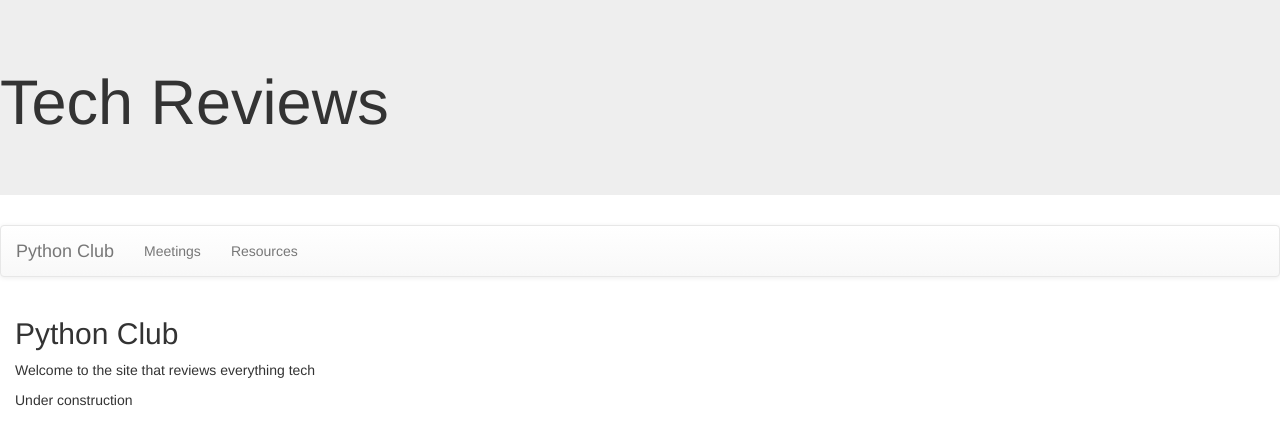
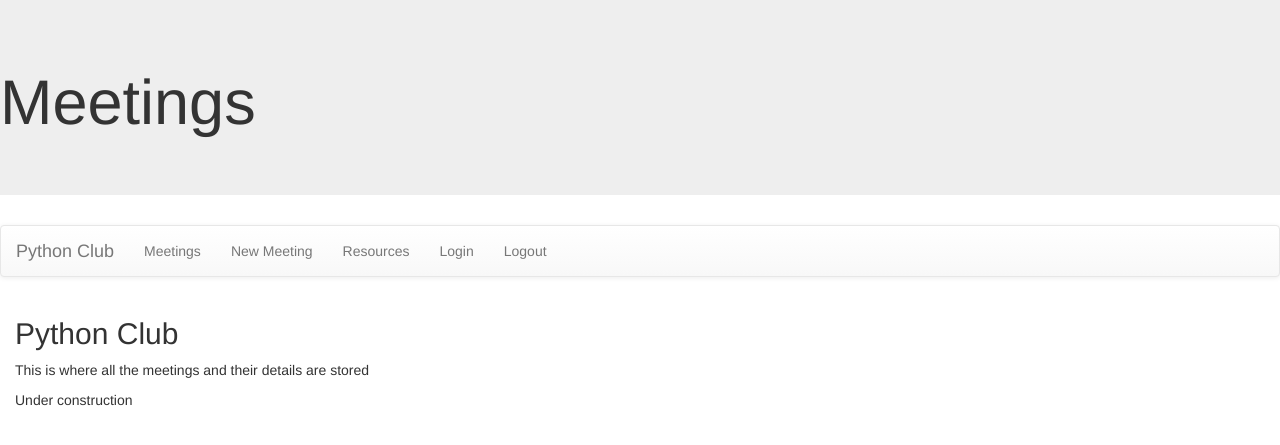
Before and after one commit to jmgarza94/itc172, a Django app: page /Club/ in a window 1280 px wide. Shown: the top 445 px of the page. Run offline with Django 3.2, Linux system fonts and the light colour scheme; some libraries are stand-ins or nearby versions.

Commit message:
Add files via upload

```diff
--- /dev/null
+++ b/PythonClub/Club/templates/Club/loginmessage.html
@@ -0,0 +1,5 @@
+{% extends 'base.html' %}
+{% block content %}
+<h2>Thank you</h2>
+<p>Thank you for logging in.</p>
+{% endblock%}
--- /dev/null
+++ b/PythonClub/Club/templates/Club/logoutmessage.html
@@ -0,0 +1,4 @@
+{% extends 'base.html' %} {% block content %}
+<h2>Goodbye</h2>
+    <p>You are now logged out.</p>
+    {% endblock%}
--- a/PythonClub/Club/templates/PythonClub/index.html
+++ b/PythonClub/Club/templates/PythonClub/index.html
@@ -2,7 +2,7 @@
 <!--This is a comment-->
 
 <h2>Python Club</h2>
-<p>Welcome to the site that reviews everything tech
+<p>This is where all the meetings and their details are stored
 </p>
 <p>Under construction</p>
 
--- a/PythonClub/Club/templates/base.html
+++ b/PythonClub/Club/templates/base.html
@@ -10,7 +10,7 @@
 
 <body>
     <div class="jumbotron">
-        <h1>Tech Reviews</h1>
+        <h1>Meetings</h1>
     </div>
     <nav class="navbar navbar-default">
         <div class="container-fluid">
@@ -19,7 +19,10 @@
             </div>
             <ul class="nav navbar-nav">
                 <li><a href="{% url 'meetings' %}">Meetings</a></li>
+                <li><a href="{% url 'newmeeting' %}">New Meeting</a></li>
                 <li><a href="{% url 'resources' %}">Resources</a></li>
+                <li><a href="{% url 'login' %}">Login</a></li>
+                <li><a href="{% url 'logout' %}">Logout</a></li>
             </ul>
             <!-- <ul class="nav navbar-nav">
                 <li>Big Dummy</li>
```
Also changed, not shown: PythonClub/Club/templates/PythonClub/newmeeting.html (added, +14 -0 lines), PythonClub/Club/templates/registration/login.html (added, +8 -0 lines).
